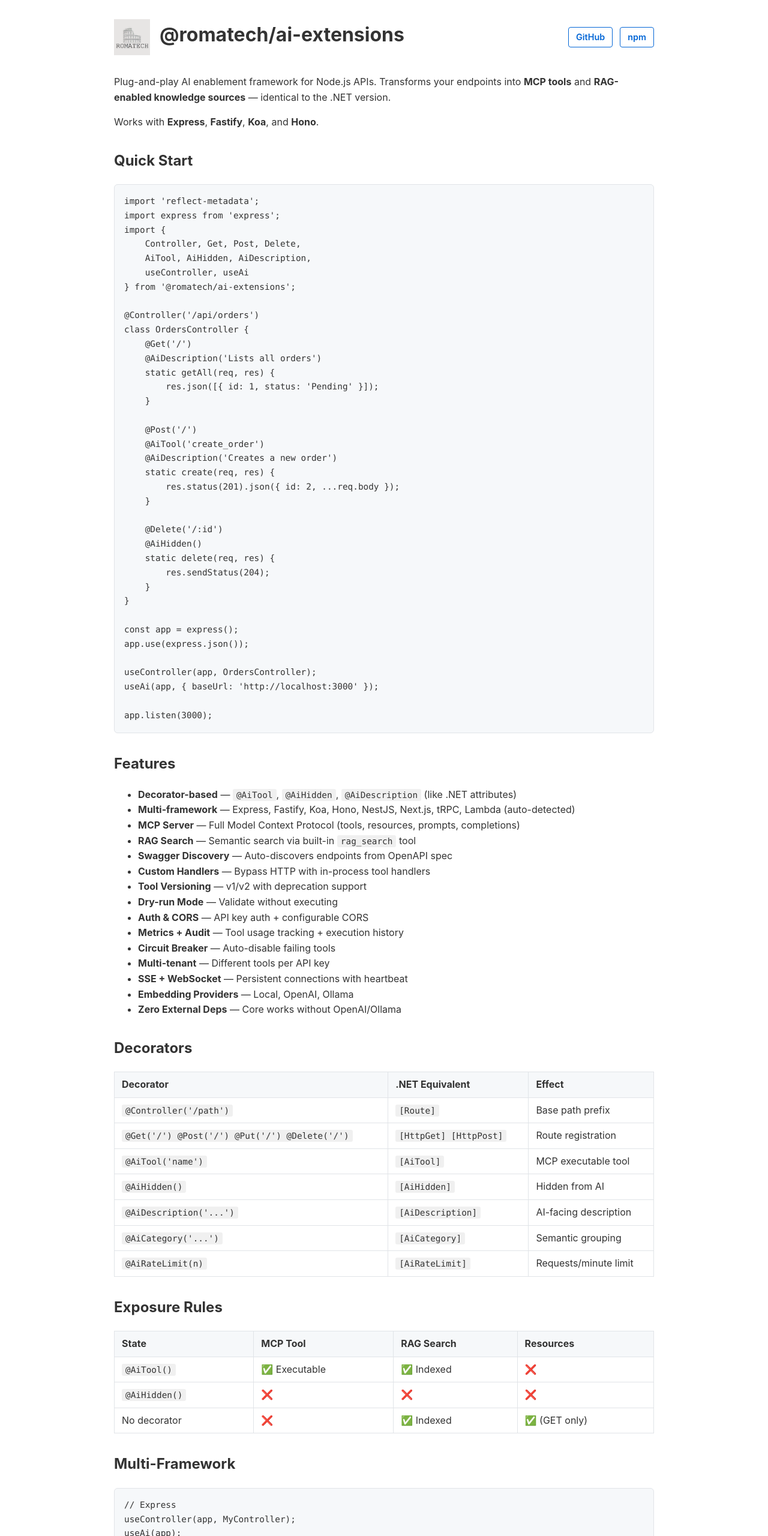
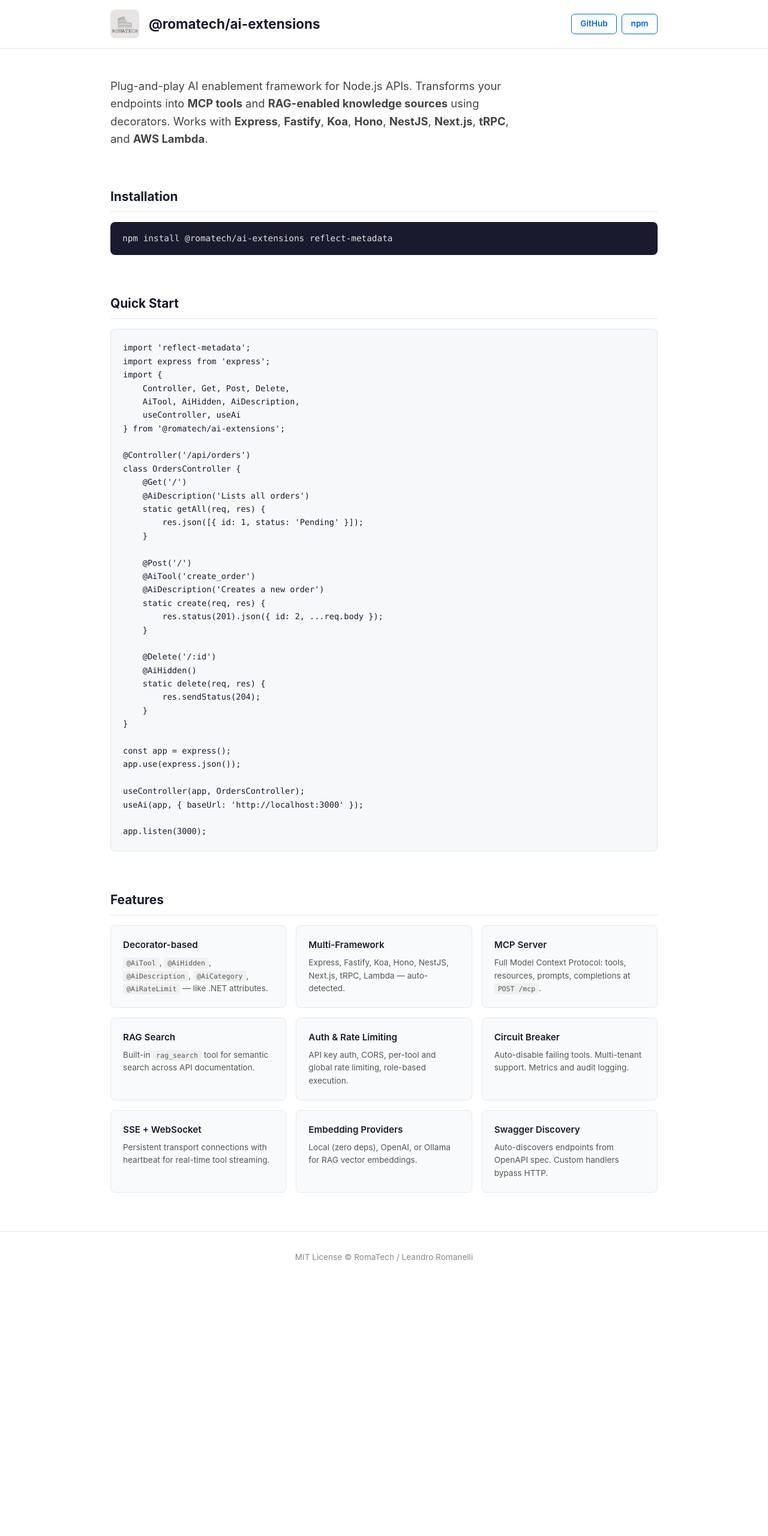
Before and after one commit to RomaTech-LTDA/ai-extensions, a website: page index.html in a window 1280 px wide. Shown: the top 2560 px of the page at 60% size. After the commit the page ends 2139 px from the top, so only its background shows below. Drawn offline with Linux system fonts and the light colour scheme.

Commit message:
docs and pages

```diff
--- a/index.html
+++ b/index.html
@@ -1,44 +1,65 @@
 <!DOCTYPE html>
-<html>
+<html lang="en">
 <head>
-    <title>@romatech/ai-extensions</title>
     <meta charset="UTF-8">
+    <meta name="viewport" content="width=device-width, initial-scale=1">
+    <title>@romatech/ai-extensions — MCP + RAG for Node.js</title>
+    <meta name="description" content="Plug-and-play AI enablement framework for Node.js APIs. Transforms endpoints into MCP tools and RAG-enabled knowledge sources. Works with Express, Fastify, Koa, Hono, NestJS, Next.js, and Lambda.">
     <style>
-        body { font-family: -apple-system, BlinkMacSystemFont, sans-serif; max-width: 900px; margin: 0 auto; padding: 2rem; line-height: 1.6; color: #333; }
-        h1 { border-bottom: 1px solid #eee; padding-bottom: 0.5rem; }
-        h2 { margin-top: 2rem; }
-        pre { background: #f6f8fa; border: 1px solid #e1e4e8; border-radius: 6px; padding: 1rem; overflow-x: auto; }
-        code { font-family: 'SFMono-Regular', Menlo, monospace; font-size: 0.9em; }
-        :not(pre) > code { background: #f0f0f0; padding: 2px 6px; border-radius: 3px; }
-        table { border-collapse: collapse; width: 100%; margin: 1rem 0; }
-        th, td { border: 1px solid #e1e4e8; padding: 8px 12px; text-align: left; }
-        th { background: #f6f8fa; }
-        a { color: #0366d6; text-decoration: none; }
+        * { margin: 0; padding: 0; box-sizing: border-box; }
+        body { font-family: -apple-system, BlinkMacSystemFont, 'Segoe UI', Roboto, sans-serif; color: #1a1a2e; line-height: 1.6; }
+        a { color: #0066ff; text-decoration: none; }
         a:hover { text-decoration: underline; }
-        header { display: flex; align-items: center; gap: 1rem; margin-bottom: 2rem; }
-        header img { height: 60px; }
-        header h1 { border: none; margin: 0; flex-grow: 1; }
-        header nav { display: flex; gap: 0.75rem; }
-        header nav a { border: 1px solid #0366d6; padding: 4px 12px; border-radius: 4px; font-weight: 600; font-size: 0.9em; }
-        header nav a:hover { background: #0366d6; color: white; text-decoration: none; }
-        .badge { display: inline-block; margin-right: 4px; }
+        .container { max-width: 960px; margin: 0 auto; padding: 0 1.5rem; }
+        header { border-bottom: 1px solid #e8e8e8; padding: 1rem 0; }
+        .header-inner { display: flex; align-items: center; gap: 1rem; flex-wrap: wrap; }
+        .header-inner img { height: 48px; width: 48px; border-radius: 8px; }
+        .header-inner h1 { font-size: 1.4rem; font-weight: 700; flex: 1; }
+        .header-links { display: flex; gap: 0.5rem; }
+        .header-links a { border: 1px solid #0066ff; padding: 0.3rem 0.9rem; border-radius: 6px; font-size: 0.85rem; font-weight: 600; transition: background 0.2s; }
+        .header-links a:hover { background: #0066ff; color: #fff; text-decoration: none; }
+        .hero { padding: 3rem 0 2rem; }
+        .hero p { font-size: 1.15rem; color: #444; max-width: 700px; }
+        section { padding: 2rem 0; }
+        section h2 { font-size: 1.3rem; font-weight: 700; margin-bottom: 1rem; border-bottom: 2px solid #f0f0f0; padding-bottom: 0.5rem; }
+        .install-box { background: #1a1a2e; color: #e0e0e0; padding: 1rem 1.25rem; border-radius: 8px; font-family: 'SF Mono', 'Fira Code', 'Consolas', monospace; font-size: 0.9rem; overflow-x: auto; }
+        pre { background: #f6f8fa; border: 1px solid #e1e4e8; border-radius: 8px; padding: 1.25rem; overflow-x: auto; font-size: 0.85rem; line-height: 1.5; }
+        code { font-family: 'SF Mono', 'Fira Code', 'Consolas', monospace; }
+        :not(pre) > code { background: #f0f0f0; padding: 2px 6px; border-radius: 4px; font-size: 0.85em; }
+        .features-grid { display: grid; grid-template-columns: repeat(auto-fit, minmax(260px, 1fr)); gap: 1rem; }
+        .feature-card { background: #f9fafb; border: 1px solid #e8e8e8; border-radius: 8px; padding: 1.25rem; }
+        .feature-card h3 { font-size: 0.95rem; font-weight: 600; margin-bottom: 0.4rem; }
+        .feature-card p { font-size: 0.85rem; color: #555; }
+        footer { border-top: 1px solid #e8e8e8; padding: 2rem 0; margin-top: 2rem; text-align: center; color: #888; font-size: 0.85rem; }
+        @media (max-width: 600px) {
+            .header-inner { flex-direction: column; align-items: flex-start; }
+            .hero p { font-size: 1rem; }
+        }
     </style>
 </head>
 <body>
     <header>
-        <img src="logo.png" alt="RomaTech" />
+        <div class="container header-inner">
+            <img src="logo.png" alt="@romatech/ai-extensions" />
             <h1>@romatech/ai-extensions</h1>
-        <nav>
+            <nav class="header-links">
                 <a href="https://github.com/RomaTech-LTDA/ai-extensions-node">GitHub</a>
                 <a href="https://www.npmjs.com/package/@romatech/ai-extensions">npm</a>
             </nav>
+        </div>
     </header>
 
-    <p>Plug-and-play AI enablement framework for Node.js APIs. Transforms your endpoints into
-    <strong>MCP tools</strong> and <strong>RAG-enabled knowledge sources</strong> — identical to the .NET version.</p>
+    <main class="container">
+        <div class="hero">
+            <p>Plug-and-play AI enablement framework for Node.js APIs. Transforms your endpoints into <strong>MCP tools</strong> and <strong>RAG-enabled knowledge sources</strong> using decorators. Works with <strong>Express</strong>, <strong>Fastify</strong>, <strong>Koa</strong>, <strong>Hono</strong>, <strong>NestJS</strong>, <strong>Next.js</strong>, <strong>tRPC</strong>, and <strong>AWS Lambda</strong>.</p>
+        </div>
 
-    <p>Works with <strong>Express</strong>, <strong>Fastify</strong>, <strong>Koa</strong>, and <strong>Hono</strong>.</p>
+        <section>
+            <h2>Installation</h2>
+            <div class="install-box">npm install @romatech/ai-extensions reflect-metadata</div>
+        </section>
 
+        <section>
             <h2>Quick Start</h2>
             <pre><code>import 'reflect-metadata';
 import express from 'express';
@@ -77,92 +98,55 @@
 useAi(app, { baseUrl: 'http://localhost:3000' });
 
 app.listen(3000);</code></pre>
+        </section>
 
+        <section>
             <h2>Features</h2>
-    <ul>
-        <li><strong>Decorator-based</strong> — <code>@AiTool</code>, <code>@AiHidden</code>, <code>@AiDescription</code> (like .NET attributes)</li>
-        <li><strong>Multi-framework</strong> — Express, Fastify, Koa, Hono, NestJS, Next.js, tRPC, Lambda (auto-detected)</li>
-        <li><strong>MCP Server</strong> — Full Model Context Protocol (tools, resources, prompts, completions)</li>
-        <li><strong>RAG Search</strong> — Semantic search via built-in <code>rag_search</code> tool</li>
-        <li><strong>Swagger Discovery</strong> — Auto-discovers endpoints from OpenAPI spec</li>
-        <li><strong>Custom Handlers</strong> — Bypass HTTP with in-process tool handlers</li>
-        <li><strong>Tool Versioning</strong> — v1/v2 with deprecation support</li>
-        <li><strong>Dry-run Mode</strong> — Validate without executing</li>
-        <li><strong>Auth &amp; CORS</strong> — API key auth + configurable CORS</li>
-        <li><strong>Metrics + Audit</strong> — Tool usage tracking + execution history</li>
-        <li><strong>Circuit Breaker</strong> — Auto-disable failing tools</li>
-        <li><strong>Multi-tenant</strong> — Different tools per API key</li>
-        <li><strong>SSE + WebSocket</strong> — Persistent connections with heartbeat</li>
-        <li><strong>Embedding Providers</strong> — Local, OpenAI, Ollama</li>
-        <li><strong>Zero External Deps</strong> — Core works without OpenAI/Ollama</li>
-    </ul>
+            <div class="features-grid">
+                <div class="feature-card">
+                    <h3>Decorator-based</h3>
+                    <p><code>@AiTool</code>, <code>@AiHidden</code>, <code>@AiDescription</code>, <code>@AiCategory</code>, <code>@AiRateLimit</code> — like .NET attributes.</p>
+                </div>
+                <div class="feature-card">
+                    <h3>Multi-Framework</h3>
+                    <p>Express, Fastify, Koa, Hono, NestJS, Next.js, tRPC, Lambda — auto-detected.</p>
+                </div>
+                <div class="feature-card">
+                    <h3>MCP Server</h3>
+                    <p>Full Model Context Protocol: tools, resources, prompts, completions at <code>POST /mcp</code>.</p>
+                </div>
+                <div class="feature-card">
+                    <h3>RAG Search</h3>
+                    <p>Built-in <code>rag_search</code> tool for semantic search across API documentation.</p>
+                </div>
+                <div class="feature-card">
+                    <h3>Auth &amp; Rate Limiting</h3>
+                    <p>API key auth, CORS, per-tool and global rate limiting, role-based execution.</p>
+                </div>
+                <div class="feature-card">
+                    <h3>Circuit Breaker</h3>
+                    <p>Auto-disable failing tools. Multi-tenant support. Metrics and audit logging.</p>
+                </div>
+                <div class="feature-card">
+                    <h3>SSE + WebSocket</h3>
+                    <p>Persistent transport connections with heartbeat for real-time tool streaming.</p>
+                </div>
+                <div class="feature-card">
+                    <h3>Embedding Providers</h3>
+                    <p>Local (zero deps), OpenAI, or Ollama for RAG vector embeddings.</p>
+                </div>
+                <div class="feature-card">
+                    <h3>Swagger Discovery</h3>
+                    <p>Auto-discovers endpoints from OpenAPI spec. Custom handlers bypass HTTP.</p>
+                </div>
+            </div>
+        </section>
+    </main>
 
-    <h2>Decorators</h2>
-    <table>
-        <thead><tr><th>Decorator</th><th>.NET Equivalent</th><th>Effect</th></tr></thead>
-        <tbody>
-            <tr><td><code>@Controller('/path')</code></td><td><code>[Route]</code></td><td>Base path prefix</td></tr>
-            <tr><td><code>@Get('/') @Post('/') @Put('/') @Delete('/')</code></td><td><code>[HttpGet] [HttpPost]</code></td><td>Route registration</td></tr>
-            <tr><td><code>@AiTool('name')</code></td><td><code>[AiTool]</code></td><td>MCP executable tool</td></tr>
-            <tr><td><code>@AiHidden()</code></td><td><code>[AiHidden]</code></td><td>Hidden from AI</td></tr>
-            <tr><td><code>@AiDescription('...')</code></td><td><code>[AiDescription]</code></td><td>AI-facing description</td></tr>
-            <tr><td><code>@AiCategory('...')</code></td><td><code>[AiCategory]</code></td><td>Semantic grouping</td></tr>
-            <tr><td><code>@AiRateLimit(n)</code></td><td><code>[AiRateLimit]</code></td><td>Requests/minute limit</td></tr>
-        </tbody>
-    </table>
-
-    <h2>Exposure Rules</h2>
-    <table>
-        <thead><tr><th>State</th><th>MCP Tool</th><th>RAG Search</th><th>Resources</th></tr></thead>
-        <tbody>
-            <tr><td><code>@AiTool()</code></td><td>✅ Executable</td><td>✅ Indexed</td><td>❌</td></tr>
-            <tr><td><code>@AiHidden()</code></td><td>❌</td><td>❌</td><td>❌</td></tr>
-            <tr><td>No decorator</td><td>❌</td><td>✅ Indexed</td><td>✅ (GET only)</td></tr>
-        </tbody>
-    </table>
-
-    <h2>Multi-Framework</h2>
-    <pre><code>// Express
-useController(app, MyController);
-useAi(app);
-
-// Fastify
-useController(fastify, MyController);
-useAi(fastify);
-
-// Koa
-useController(router, MyController);
-useAi(router);
-
-// Hono
-useController(app, MyController);
-useAi(app);</code></pre>
-
-    <h2>MCP Protocol</h2>
-    <pre><code># List tools
-POST /mcp  {"jsonrpc":"2.0","id":1,"method":"tools/list"}
-
-# Call a tool
-POST /mcp  {"jsonrpc":"2.0","id":2,"method":"tools/call","params":{"name":"create_order","arguments":{...}}}
-
-# RAG search
-POST /mcp  {"jsonrpc":"2.0","id":3,"method":"tools/call","params":{"name":"rag_search","arguments":{"query":"..."}}}
-
-# Health check
-GET /mcp/health</code></pre>
-
-    <h2>Architecture</h2>
-    <pre><code>Your API (Express/Fastify/Koa/Hono)
-       ↓
-Controller Decorators (@AiTool, @AiHidden, @Get, @Post)
-       ↓
-useController() → registers routes + AI metadata
-       ↓
-useAi() → Swagger Discovery + MCP + RAG
-       ↓
-MCP Clients (Claude, GPT, Kiro, etc.)</code></pre>
-
-    <h2>License</h2>
-    <p>MIT — <a href="https://github.com/RomaTech-LTDA/ai-extensions-node">github.com/RomaTech-LTDA/ai-extensions-node</a></p>
+    <footer>
+        <div class="container">
+            <p>MIT License &copy; RomaTech / Leandro Romanelli</p>
+        </div>
+    </footer>
 </body>
 </html>
```
Also changed, not shown: docs/index.md (+11 -7 lines), CHANGELOG.md. Lines whose indentation alone changed are shown as unchanged.
